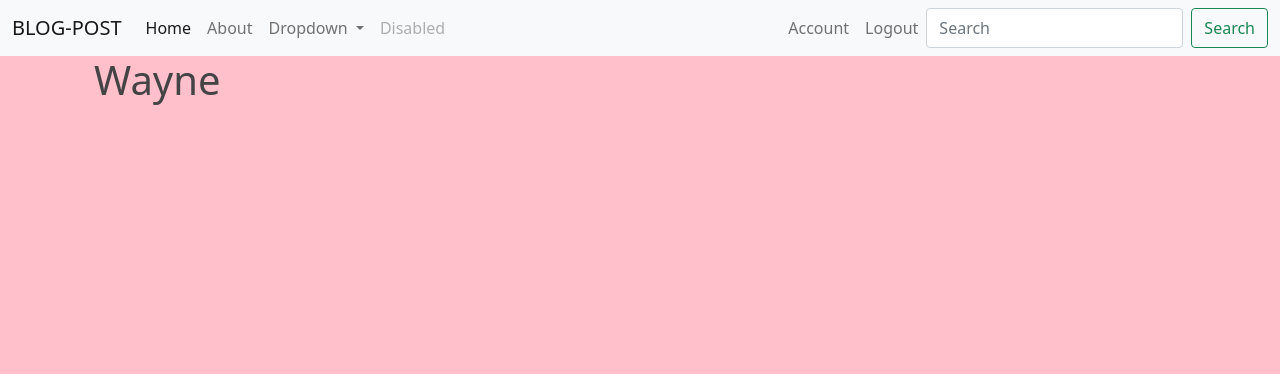
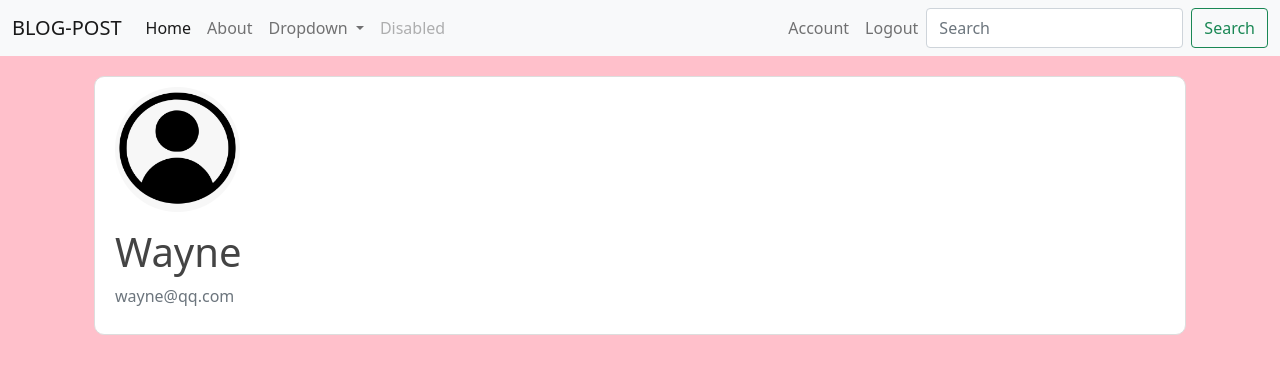
Before and after one commit to WayneMusungu/blog-post, a Flask app: page /account in a window 1280 px wide. Shown: the top 374 px of the page. Run offline with Flask 2, Linux system fonts and the light colour scheme; a user stored in the database is signed in.

Commit message:
Create a profile pics for user

```diff
--- a/blogpost/__init__.py
+++ b/blogpost/__init__.py
@@ -24,5 +24,7 @@ login_manager = LoginManager(app)
 
 login_manager.login_view = 'login'
 
+login_manager.login_message_category = 'info'
+
 
 from blogpost import routes
--- a/blogpost/routes.py
+++ b/blogpost/routes.py
@@ -1,4 +1,4 @@
-from flask import render_template, url_for, flash, redirect
+from flask import render_template, url_for, flash, redirect, request
 from blogpost import app, db, bcrypt
 from blogpost.forms import RegistrationForm, LoginForm
 from blogpost.models import User, Post
@@ -69,7 +69,8 @@ def login():
         if user and bcrypt.check_password_hash(user.password, form.password.data):
 
             login_user(user, remember=form.remember.data)
-            return redirect(url_for('home'))
+            next_page = request.args.get('next')
+            return redirect(next_page) if next_page else redirect(url_for('home'))
 
         # if form.email.data == 'wayne@qq.com' and form.password.data == '12345':
         #     flash('You have been logged in!', 'success')
@@ -96,4 +97,5 @@ def logout():
 @app.route("/account")
 @login_required
 def account():
-    return render_template('account.html', title='Account')
+    image_file = url_for('static', filename='profile_pics/'+ current_user.image_file)
+    return render_template('account.html', title='Account', image_file=image_file)
--- a/blogpost/templates/account.html
+++ b/blogpost/templates/account.html
@@ -1,5 +1,12 @@
 {% extends "base.html" %}
 {% block content %}
-        <h1>{{ current_user.username }}</h1>
-
+<div class="content-section">
+    <div class="media">
+      <img class="rounded-circle account-img" src="{{ image_file }}">
+      <div class="media-body">
+        <h2 class="account-heading">{{ current_user.username }}</h2>
+        <p class="text-secondary">{{ current_user.email }}</p>
+      </div>
+    </div>
+</div>
 {% endblock  content%}
```
Also changed, not shown: blogpost/static/profile_pics/default.jpg (added).
